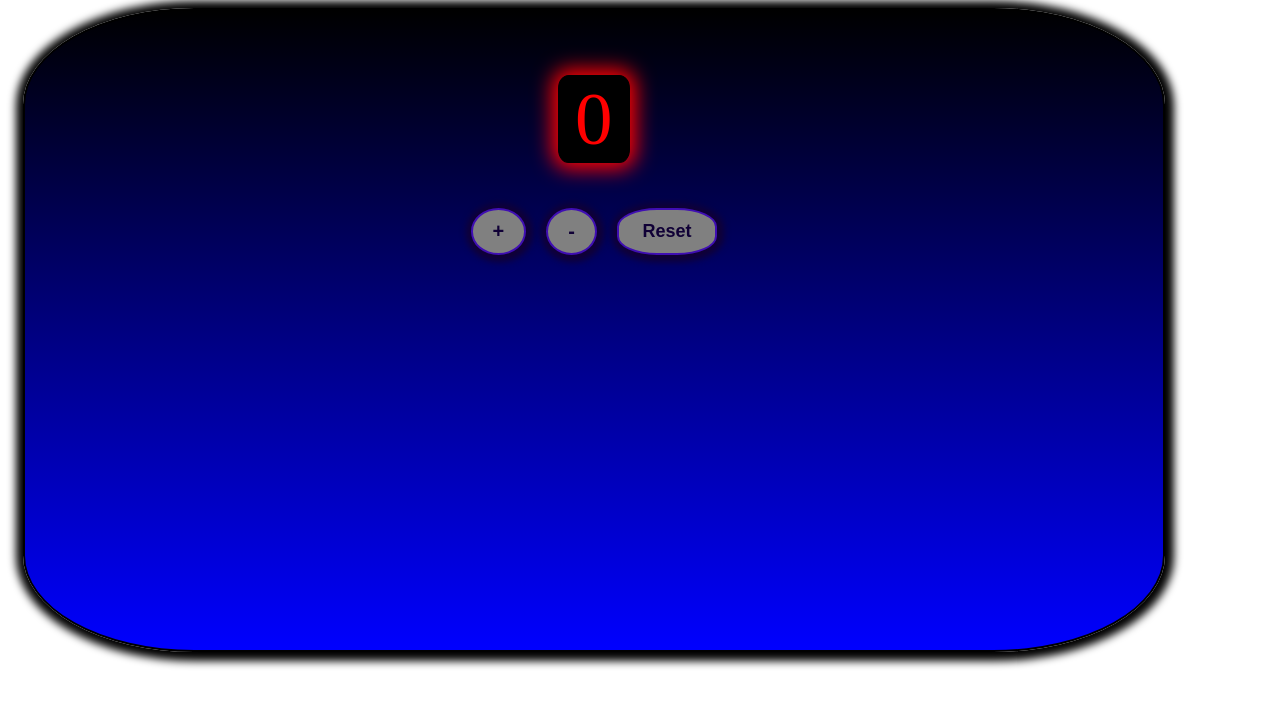
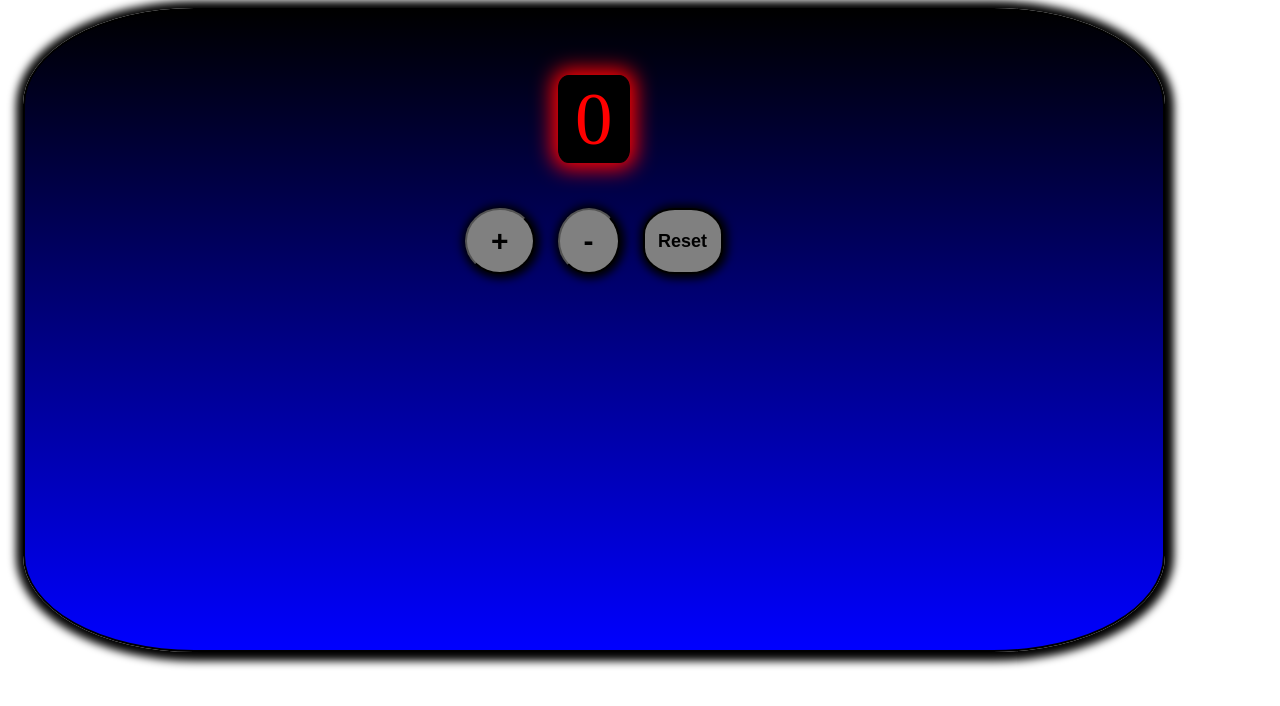
Before and after one commit to 21stChrom/react-jhj8h9, a React (Create React App) app: page / in a window 1280 px wide. Shown: the top 706 px of the page. Built offline with nearby package versions, Linux system fonts and the light colour scheme.

Commit message:
1 file modified

```diff
--- a/src/style.css
+++ b/src/style.css
@@ -40,7 +40,7 @@ box-shadow: 1px 1px 8px 8px;
 
 .counter__output {
   width: 70px;
-  box-shadow: 0px 0px 20px 6px;
+  box-shadow: 0px 0px 20px 6px red;
   background-color: black;
   border-radius: 15%;
   font-size: 75px;
@@ -55,18 +55,18 @@ box-shadow: 1px 1px 8px 8px;
   display: flex;
   justify-content: center;
   flex-direction: row;
-  column-gap: 20px;
+  column-gap: 23px;
 }
 
 .control__btn {
   font-weight: bolder;
   border-radius: 50%;
-  font-size: 20px;
-  padding: 10px 20px;
+  font-size: 30px;
+  padding: 14px 24px;
   background-color: gray;
-  box-shadow: 1px 1px 6px 6px;
-  color: rgb(16, 0, 54);
-  border: 2px solid rgb(63, 14, 179);
+  box-shadow: 1px 1px 9px 4px black;
+  color: ;
+  border: 3px solid ridge;
   cursor: pointer;
   transition: 0.2s ease-in-out;
 }
@@ -84,12 +84,11 @@ box-shadow: 1px 1px 8px 8px;
 .reset {
   font-weight: bold;
   border-radius: 40%;
-  box-shadow: 1px 1px 6px 6px;
-  color: rgb(16, 0, 54);
-  border: 2px solid rgb(63, 14, 179);
-  width: 100px;
+  box-shadow: 1px 1px 9px 4px black;
+  color: blac;
+  border: 2px solid black;
+  width: 80px;
   font-size: 18px;
-  padding: 10px 20px;
   background-color: gray;
   cursor: pointer;
   transition: 0.2s ease-in-out;
```
